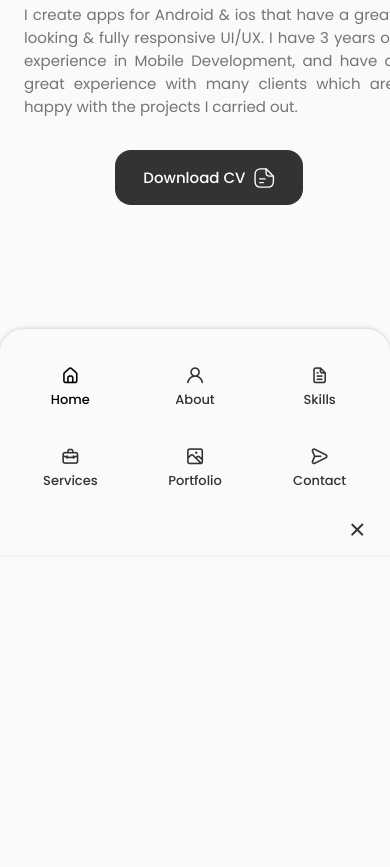
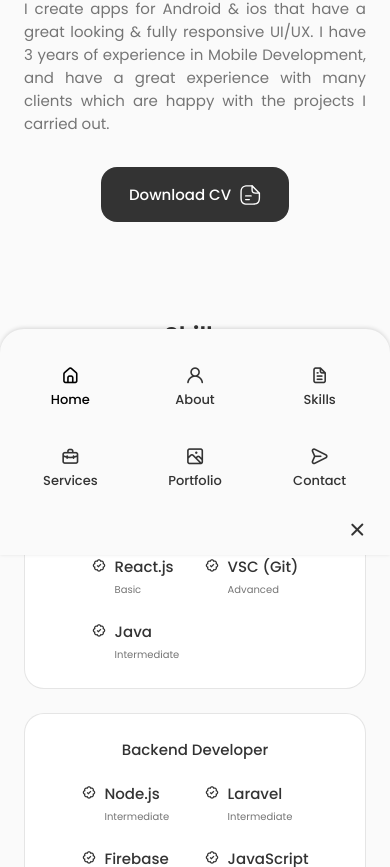
Before and after one commit to alaazamelDev/personal-portfolio, a React (Create React App) app: page / in a window 390 px wide. Shown: the part 1133-2000 px from the top of the page. Before the commit the page ends 1450 px from the top, so only its background shows below. Built offline with nearby package versions, Linux system fonts and the light colour scheme.

Commit message:
feat: adding a fully responsive skills section

```diff
--- a/src/App.jsx
+++ b/src/App.jsx
@@ -2,6 +2,7 @@
 import Header from "./components/header/Header";
 import Home from "./components/home/Home";
 import About from "./components/about/About";
+import Skills from "./components/skills/Skills";
 
 // styling
 import "./App.css";
@@ -13,6 +14,7 @@
       <main className="main">
         <Home />
         <About />
+        <Skills />
       </main>
     </>
   );
--- a/src/components/about/Info.jsx
+++ b/src/components/about/Info.jsx
@@ -6,23 +6,21 @@
       {/* Experience */}
       <div className="about__box">
         <i className="bx bx-award about__icon"></i>
-        <h3 className="bout__title">Experience</h3>
-        <span className="about__subtitle">
-          3 Years Working
-        </span>
+        <h3 className="about__title">Experience</h3>
+        <span className="about__subtitle">3 Years Working</span>
       </div>
 
       {/* Completed Work */}
       <div className="about__box">
         <i className="bx bx-briefcase-alt about__icon"></i>
-        <h3 className="bout__title">Completed</h3>
+        <h3 className="about__title">Completed</h3>
         <span className="about__subtitle">+10 Projects</span>
       </div>
 
       {/* Support */}
       <div className="about__box">
         <i className="bx bx-support about__icon"></i>
-        <h3 className="bout__title">Support</h3>
+        <h3 className="about__title">Support</h3>
         <span className="about__subtitle">Online 24/7</span>
       </div>
     </div>
--- /dev/null
+++ b/src/components/skills/Backend.jsx
@@ -0,0 +1,70 @@
+import React from "react";
+
+const Backend = () => {
+  return (
+    <div className="skills__content">
+      <h3 className="skills__title">Backend Developer</h3>
+      <div className="skills__box">
+        <div className="skills__group">
+          {/* Node.js Skill */}
+          <div className="skills__data">
+            <i className="bx bx-badge-check"></i>
+            <div>
+              <h3 className="skills__name">Node.js</h3>
+              <span className="skills__level">Intermediate</span>
+            </div>
+          </div>
+
+          {/* Laravel */}
+          <div className="skills__data">
+            <i className="bx bx-badge-check"></i>
+            <div>
+              <h3 className="skills__name">Laravel</h3>
+              <span className="skills__level">Intermediate</span>
+            </div>
+          </div>
+
+          {/* Firebase */}
+          <div className="skills__data">
+            <i className="bx bx-badge-check"></i>
+            <div>
+              <h3 className="skills__name">Firebase</h3>
+              <span className="skills__level">Intermediate</span>
+            </div>
+          </div>
+
+          {/* JavaScript */}
+          <div className="skills__data">
+            <i className="bx bx-badge-check"></i>
+            <div>
+              <h3 className="skills__name">JavaScript</h3>
+              <span className="skills__level">Basic</span>
+            </div>
+          </div>
+
+          {/* MySQL Skill */}
+          <div className="skills__data">
+            <i className="bx bx-badge-check"></i>
+            <div>
+              <h3 className="skills__name">MySQL</h3>
+              <span className="skills__level">Intermediate</span>
+            </div>
+          </div>
+
+          {/* MongoDB Skill */}
+          <div className="skills__data">
+            <i className="bx bx-badge-check"></i>
+            <div>
+              <h3 className="skills__name">MongoDB</h3>
+              <span className="skills__level">Basic</span>
+            </div>
+          </div>
+
+
+        </div>
+      </div>
+    </div>
+  );
+};
+
+export default Backend;
--- /dev/null
+++ b/src/components/skills/Frontend.jsx
@@ -0,0 +1,60 @@
+import React from "react";
+
+const Frontend = () => {
+  return (
+    <div className="skills__content">
+      <h3 className="skills__title">Frontend Developer</h3>
+      <div className="skills__box">
+        <div className="skills__group">
+          {/* Flutter Skill */}
+          <div className="skills__data">
+            <i className="bx bx-badge-check"></i>
+            <div>
+              <h3 className="skills__name">Flutter</h3>
+              <span className="skills__level">Advanced</span>
+            </div>
+          </div>
+
+          {/* Android Native Skill */}
+          <div className="skills__data">
+            <i className="bx bx-badge-check"></i>
+            <div>
+              <h3 className="skills__name">Android</h3>
+              <span className="skills__level">Intermediate</span>
+            </div>
+          </div>
+
+          {/* React Skill */}
+          <div className="skills__data">
+            <i className="bx bx-badge-check"></i>
+            <div>
+              <h3 className="skills__name">React.js</h3>
+              <span className="skills__level">Basic</span>
+            </div>
+          </div>
+
+          {/* VSC Skill */}
+          <div className="skills__data">
+            <i className="bx bx-badge-check"></i>
+            <div>
+              <h3 className="skills__name">VSC (Git)</h3>
+              <span className="skills__level">Advanced</span>
+            </div>
+          </div>
+
+          {/* Java Skill */}
+          <div className="skills__data">
+            <i className="bx bx-badge-check"></i>
+            <div>
+              <h3 className="skills__name">Java</h3>
+              <span className="skills__level">Intermediate</span>
+            </div>
+          </div>
+
+        </div>
+      </div>
+    </div>
+  );
+};
+
+export default Frontend;
--- /dev/null
+++ b/src/components/skills/Skills.jsx
@@ -0,0 +1,21 @@
+import React from "react";
+import Backend from "./Backend";
+import Frontend from "./Frontend";
+
+import "./skills.css";
+
+const Skills = () => {
+  return (
+    <section className="skills section" id="skills">
+      <h2 className="section__title">Skills</h2>
+      <span className="section__subtitle">My technichal levels</span>
+
+      <div className="skills__container container grid">
+        <Frontend />
+        <Backend />
+      </div>
+    </section>
+  );
+};
+
+export default Skills;
--- /dev/null
+++ b/src/components/skills/skills.css
@@ -0,0 +1,85 @@
+.skills__container {
+    grid-template-columns: repeat(2, 350px);
+    column-gap: 3rem;
+    justify-content: center;
+}
+
+.skills__content {
+    background-color: var(--container-color);
+    border: 1px solid rgba(0, 0, 0, 0.1);
+    padding: 2rem 4rem;
+    border-radius: 1.25rem;
+}
+
+.skills__title {
+    font-size: var(--normal-font-size);
+    font-weight: var(--font-medium);
+    text-align: center;
+    margin-bottom: var(--mb-1-5);
+}
+
+.skills__box {
+    display: flex;
+    justify-content: center;
+}
+
+.skills__group {
+    display: grid;
+    grid-template-columns: repeat(2, 1fr);
+    align-items: flex-start;
+    column-gap: 1.2rem;
+    row-gap: 1.5rem;
+}
+
+.skills__data {
+    display: flex;
+    align-items: flex-start;
+    column-gap: 0.5rem;
+}
+
+.skills .bx-badge-check {
+    font-size: var(--normal-font-size);
+    color: var(--title-color);
+}
+
+.skills__name {
+    font-size: var(--normal-font-size);
+    font-weight: var(--font-medium);
+    line-height: 18px;
+}
+
+.skills__level {
+    font-size: var(--tiny-font-size);
+}
+
+
+/*=============== BREAKPOINTS ===============*/
+/* For large devices */
+@media screen and (max-width: 992px) {
+    .skills__container {
+        grid-template-columns: max-content;
+        row-gap: 2rem;
+    }
+}
+
+/* For medium devices */
+@media screen and (max-width: 576px) {
+    .skills__container {
+        grid-template-columns: 1fr;
+    }
+
+    .skills__content {
+        padding: 1.5rem;
+    }
+}
+
+/* For small devices */
+@media screen and (max-width: 350px) {
+    .skills__box {
+        column-gap: 1.25rem;
+    }
+
+    .skills__name {
+        font-size: var(--small-font-size);
+    }
+}
```
